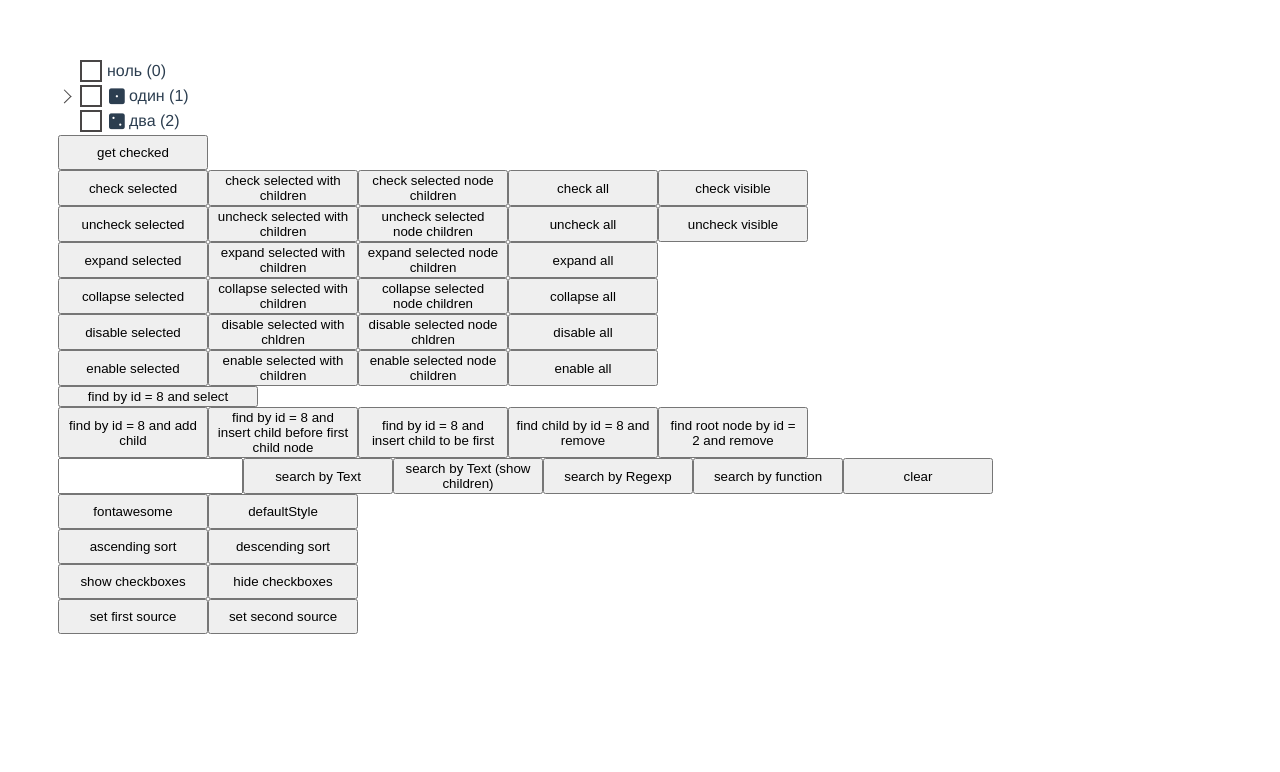
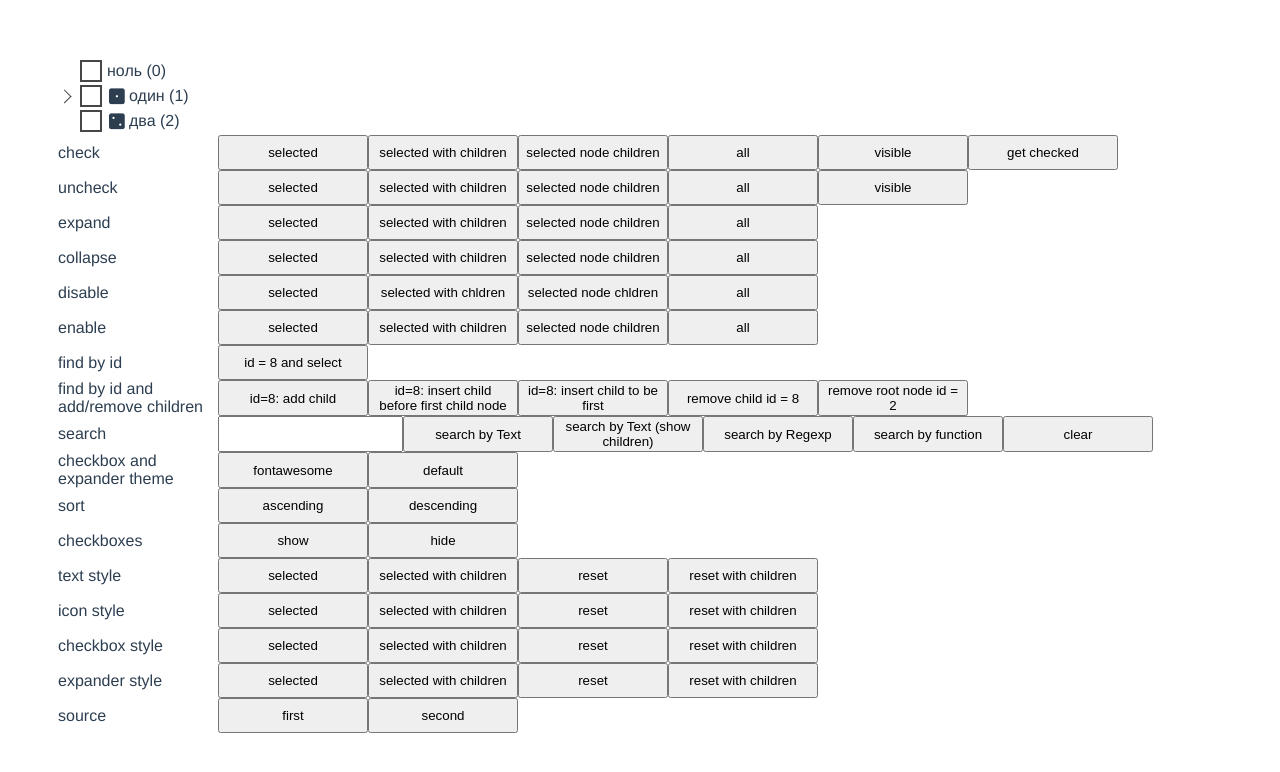
Before and after one commit to t0lik/tree-vue, a Vue app: page / in a window 1280 px wide. Shown: the top 772 px of the page. Built offline with nearby package versions, Linux system fonts and the light colour scheme.

Commit message:
chore: node styles

```diff
--- a/src/App.vue
+++ b/src/App.vue
@@ -11,55 +11,64 @@
     </tree>
     <div class="button-container">
       <div class="button-group">
+        <label>check</label>
+        <button @click="checkSelectedNode">selected</button>
+        <button @click="checkSelectedNodeWithChildren">selected with children</button>
+        <button @click="checkSelectedNodeChildren">selected node children</button>
+        <button @click="checkAllNodes">all</button>
+        <button @click="checkVisibleNodes">visible</button>
         <button @click="getCheckNodes">get checked</button>
       </div>
       <div class="button-group">
-        <button @click="checkSelectedNode">check selected</button>
-        <button @click="checkSelectedNodeWithChildren">check selected with children</button>
-        <button @click="checkSelectedNodeChildren">check selected node children</button>
-        <button @click="checkAllNodes">check all</button>
-        <button @click="checkVisibleNodes">check visible</button>
+        <label>uncheck</label>
+        <button @click="uncheckSelectedNode">selected</button>
+        <button @click="uncheckSelectedNodeWithChildren">selected with children</button>
+        <button @click="uncheckSelectedNodeChildren">selected node children</button>
+        <button @click="uncheckAllNodes">all</button>
+        <button @click="uncheckVisibleNodes">visible</button>
       </div>
       <div class="button-group">
-        <button @click="uncheckSelectedNode">uncheck selected</button>
-        <button @click="uncheckSelectedNodeWithChildren">uncheck selected with children</button>
-        <button @click="uncheckSelectedNodeChildren">uncheck selected node children</button>
-        <button @click="uncheckAllNodes">uncheck all</button>
-        <button @click="uncheckVisibleNodes">uncheck visible</button>
+        <label>expand</label>
+        <button @click="expandSelectedNode">selected</button>
+        <button @click="expandSelectedNodeWithChildren">selected with children</button>
+        <button @click="expandSelectedNodeChildren">selected node children</button>
+        <button @click="expandAll">all</button>
       </div>
       <div class="button-group">
-        <button @click="expandSelectedNode">expand selected</button>
-        <button @click="expandSelectedNodeWithChildren">expand selected with children</button>
-        <button @click="expandSelectedNodeChildren">expand selected node children</button>
-        <button @click="expandAll">expand all</button>
+        <label>collapse</label>
+        <button @click="collapseSelectedNode">selected</button>
+        <button @click="collapseSelectedNodeWithChildren">selected with children</button>
+        <button @click="collapseSelectedNodeChildren">selected node children</button>
+        <button @click="collapseAll">all</button>
       </div>
       <div class="button-group">
-        <button @click="collapseSelectedNode">collapse selected</button>
-        <button @click="collapseSelectedNodeWithChildren">collapse selected with children</button>
-        <button @click="collapseSelectedNodeChildren">collapse selected node children</button>
-        <button @click="collapseAll">collapse all</button>
+        <label>disable</label>
+        <button @click="disableSelectedNode">selected</button>
+        <button @click="disableSelectedNodeWithChildren">selected with chldren</button>
+        <button @click="disableSelectedNodeChildren">selected node chldren</button>
+        <button @click="disableAll">all</button>
       </div>
       <div class="button-group">
-        <button @click="disableSelectedNode">disable selected</button>
-        <button @click="disableSelectedNodeWithChildren">disable selected with chldren</button>
-        <button @click="disableSelectedNodeChildren">disable selected node chldren</button>
-        <button @click="disableAll">disable all</button>
+        <label>enable</label>
+        <button @click="enableSelectedNode">selected</button>
+        <button @click="enableSelectedNodeWithChildren">selected with children</button>
+        <button @click="enableSelectedNodeChildren">selected node children</button>
+        <button @click="enableAll">all</button>
       </div>
       <div class="button-group">
-        <button @click="enableSelectedNode">enable selected</button>
-        <button @click="enableSelectedNodeWithChildren">enable selected with children</button>
-        <button @click="enableSelectedNodeChildren">enable selected node children</button>
-        <button @click="enableAll">enable all</button>
-      </div>
-      <button @click="findById">find by id = 8 and select</button>
-      <div class="button-group">
-        <button @click="addChild">find by id = 8 and add child</button>
-        <button @click="insertChildAt">find by id = 8 and insert child before first child node</button>
-        <button @click="insertChild">find by id = 8 and insert child to be first</button>
-        <button @click="removeChildNode">find child by id = 8 and remove</button>
-        <button @click="removeRootNode">find root node by id = 2 and remove</button>
+        <label>find by id</label>
+        <button @click="findById">id = 8 and select</button>
       </div>
       <div class="button-group">
+        <label>find by id and add/remove children</label>
+        <button @click="addChild">id=8: add child</button>
+        <button @click="insertChildAt">id=8: insert child before first child node</button>
+        <button @click="insertChild">id=8: insert child to be first</button>
+        <button @click="removeChildNode">remove child id = 8</button>
+        <button @click="removeRootNode">remove root node id = 2</button>
+      </div>
+      <div class="button-group">
+        <label>search</label>
         <input v-model="searchString" />
         <button @click="startSearch">search by Text</button>
         <button @click="startSearchWithChildren">search by Text (show children)</button>
@@ -68,20 +77,52 @@
         <button @click="clearSearch">clear</button>
       </div>
       <div class="button-group">
+        <label>checkbox and expander theme</label>
         <button @click="switchToAwesome">fontawesome</button>
-        <button @click="switchToDefault">defaultStyle</button>
+        <button @click="switchToDefault">default</button>
       </div>
       <div class="button-group">
-        <button @click="sortAsc">ascending sort</button>
-        <button @click="sortDesc">descending sort</button>
+        <label>sort</label>
+        <button @click="sortAsc">ascending</button>
+        <button @click="sortDesc">descending</button>
       </div>
       <div class="button-group">
-        <button @click="showCheckboxes">show checkboxes</button>
-        <button @click="hideCheckboxes">hide checkboxes</button>
+        <label>checkboxes</label>
+        <button @click="showCheckboxes">show</button>
+        <button @click="hideCheckboxes">hide</button>
       </div>
       <div class="button-group">
-        <button @click="setNodes">set first source</button>
-        <button @click="setAnotherNodes">set second source</button>
+        <label>text style</label>
+        <button @click="setSelectedNodeTextStyle">selected</button>
+        <button @click="setSelectedNodeTextStyleWithChildren">selected with children</button>
+        <button @click="resetSelectedNodeTextStyle">reset</button>
+        <button @click="resetSelectedNodeTextStyleWithChildren">reset with children</button>
+      </div>
+      <div class="button-group">
+        <label>icon style</label>
+        <button @click="setSelectedNodeIconStyle">selected</button>
+        <button @click="setSelectedNodeIconStyleWithChildren">selected with children</button>
+        <button @click="resetSelectedNodeIconStyle">reset</button>
+        <button @click="resetSelectedNodeIconStyleWithChildren">reset with children</button>
+      </div>
+      <div class="button-group">
+        <label>checkbox style</label>
+        <button @click="setSelectedNodeCheckboxStyle">selected</button>
+        <button @click="setSelectedNodeCheckboxStyleWithChildren">selected with children</button>
+        <button @click="resetSelectedNodeCheckboxStyle">reset</button>
+        <button @click="resetSelectedNodeCheckboxStyleWithChildren">reset with children</button>
+      </div>
+      <div class="button-group">
+        <label>expander style</label>
+        <button @click="setSelectedNodeExpanderStyle">selected</button>
+        <button @click="setSelectedNodeExpanderStyleWithChildren">selected with children</button>
+        <button @click="resetSelectedNodeExpanderStyle">reset</button>
+        <button @click="resetSelectedNodeExpanderStyleWithChildren">reset with children</button>
+      </div>
+      <div class="button-group">
+        <label>source</label>
+        <button @click="setNodes">first</button>
+        <button @click="setAnotherNodes">second</button>
       </div>
       <span class="checked-nodes-text">{{ outputString }}</span>
     </div>
@@ -343,6 +384,54 @@ export default {
     hideCheckboxes () {
       this.treeOptions.showCheckbox = false
     },
+    setSelectedNodeTextStyle () {
+      this.nodeManager.selectedNode.setTextStyle('custom-text')
+    },
+    setSelectedNodeTextStyleWithChildren () {
+      this.nodeManager.selectedNode.setTextStyle('custom-text', true)
+    },
+    resetSelectedNodeTextStyle () {
+      this.nodeManager.selectedNode.resetTextStyle()
+    },
+    resetSelectedNodeTextStyleWithChildren () {
+      this.nodeManager.selectedNode.resetTextStyle(true)
+    },
+    setSelectedNodeIconStyle () {
+      this.nodeManager.selectedNode.setIconStyle('custom-icon')
+    },
+    setSelectedNodeIconStyleWithChildren () {
+      this.nodeManager.selectedNode.setIconStyle('custom-icon', true)
+    },
+    resetSelectedNodeIconStyle () {
+      this.nodeManager.selectedNode.resetIconStyle()
+    },
+    resetSelectedNodeIconStyleWithChildren () {
+      this.nodeManager.selectedNode.resetIconStyle(true)
+    },
+    setSelectedNodeCheckboxStyle () {
+      this.nodeManager.selectedNode.setCheckboxStyle('custom-checkbox')
+    },
+    setSelectedNodeCheckboxStyleWithChildren () {
+      this.nodeManager.selectedNode.setCheckboxStyle('custom-checkbox', true)
+    },
+    resetSelectedNodeCheckboxStyle () {
+      this.nodeManager.selectedNode.resetCheckboxStyle()
+    },
+    resetSelectedNodeCheckboxStyleWithChildren () {
+      this.nodeManager.selectedNode.resetCheckboxStyle(true)
+    },
+    setSelectedNodeExpanderStyle () {
+      this.nodeManager.selectedNode.setExpanderStyle('custom-expander')
+    },
+    setSelectedNodeExpanderStyleWithChildren () {
+      this.nodeManager.selectedNode.setExpanderStyle('custom-expander', true)
+    },
+    resetSelectedNodeExpanderStyle () {
+      this.nodeManager.selectedNode.resetExpanderStyle()
+    },
+    resetSelectedNodeExpanderStyleWithChildren () {
+      this.nodeManager.selectedNode.resetExpanderStyle(true)
+    },
     onCheckedAll () {
       this.outputMessage('checked all event is fired')
     },
@@ -395,7 +484,30 @@ export default {
 .button-group button {
   min-height: 35px;
 }
+.button-group label {
+  align-self: center;
+  margin-right: 10px;
+  min-width: 150px;
+}
 .button-group button{
   min-width: 150px;
 }
+.custom-text {
+  color: red;
+}
+.custom-icon {
+  color: red;
+}
+.treevue-node-checkbox.custom-checkbox {
+  border-color: red;
+}
+.treevue-node-checkbox.custom-checkbox.checked:after {
+  border-color: red;
+}
+.treevue-node-checkbox.custom-checkbox.indeterminate:after {
+  background: red;
+}
+.treevue-node-expander.custom-expander:after {
+  border-color: red;
+}
 </style>
--- a/src/components/Tree.vue
+++ b/src/components/Tree.vue
@@ -48,6 +48,7 @@ export default {
         showIcon: false,
         hideEmptyIcon: true,
         checkOnSelect: false,
+        checkMode: 'linked',
         openOnSelect: false,
         autoSort: false,
         sortComparator: null,
```
Also changed, not shown: src/components/Node.vue (+39 -4 lines), src/components/NodeCheckbox.vue (+9 -2 lines), src/nodeManagers/defaultManager.js (+98 -7 lines).
